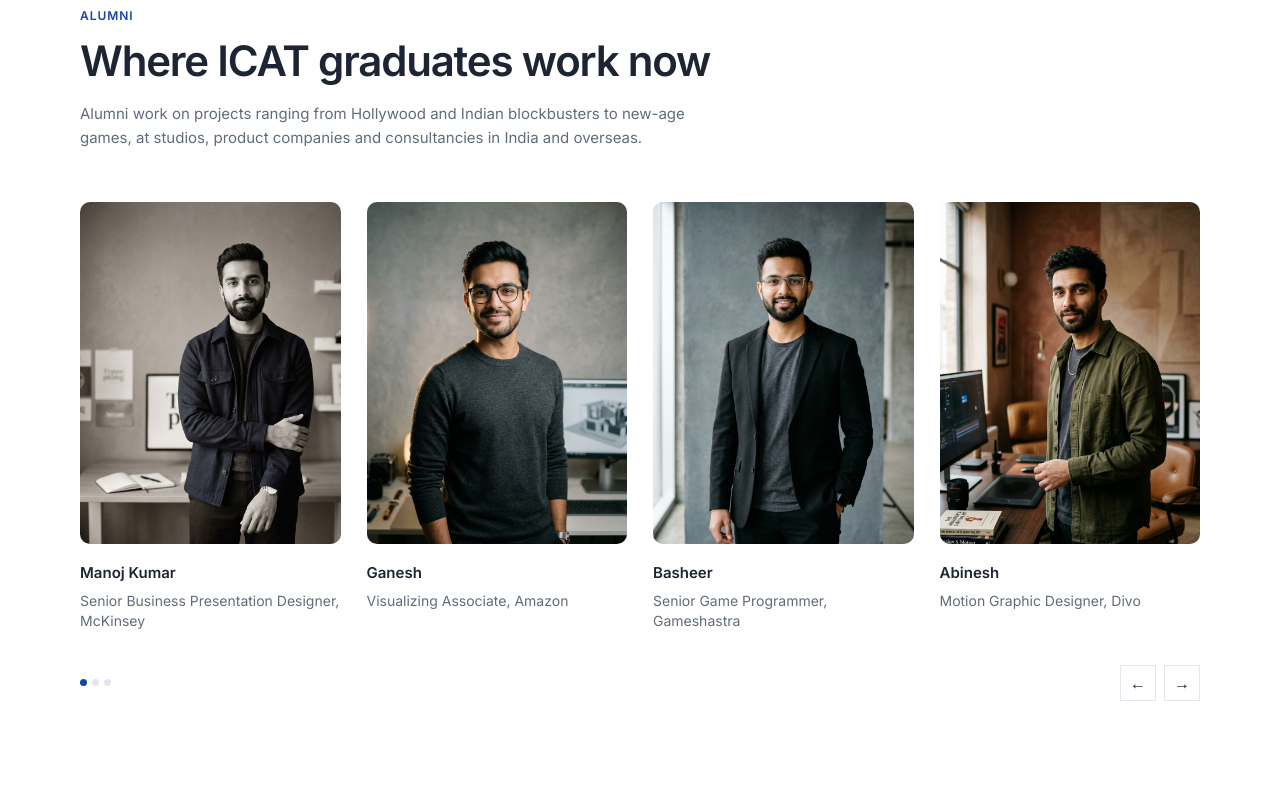
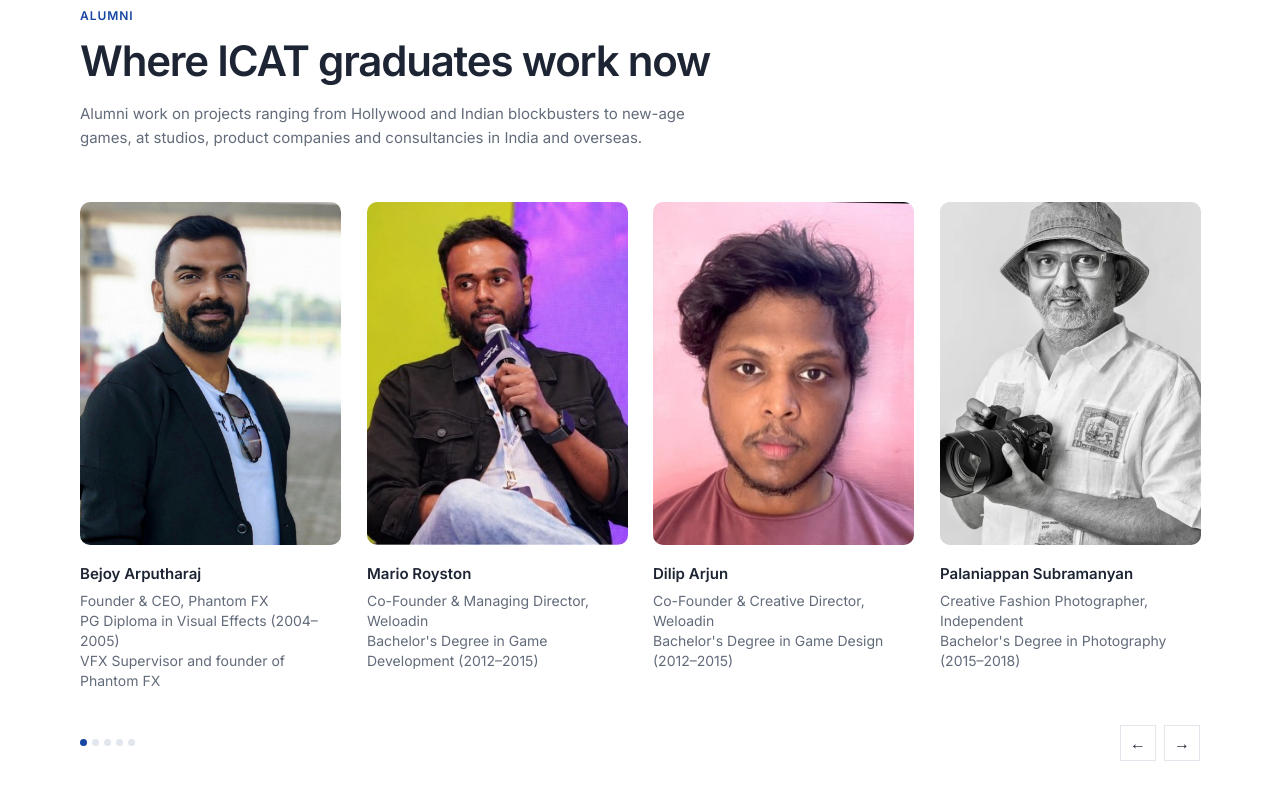
Before and after one commit to Sathish-Kumar-T/icat-website, a React (Vite) app: page / in a window 1280 px wide. Shown: the part 6346-7146 px from the top of the page. Built offline with nearby package versions, Linux system fonts and the light colour scheme.

Commit message:
feat(alumni): enhance alumni section with interactive cards
Refactor alumni data integration and apply CSS hover animations to improve the visual experience of the alumni showcase. Corrected an image path for consistent asset loading.

```diff
--- a/src/data/alumniData.ts
+++ b/src/data/alumniData.ts
@@ -1,5 +1,5 @@
 import bejoyImage from "../assets/images/Alumini-1-bejoy.jpg";
-import marioImage from "../assets/Alumni-2-Mario Royston.jpg";
+import marioImage from "../assets/images/Alumni-2-Mario Royston.jpg";
 import dilipImage from "../assets/images/Alumni-3-Dilip Arjun.jpeg";
 import palaniappanImage from "../assets/images/Alumni-4-Vivek Desai.jpg";
 
--- a/src/index.css
+++ b/src/index.css
@@ -127,7 +127,12 @@ h1{letter-spacing:-1.44px;max-width:620px;margin:0 0 20px;font-size:48px;font-we
 .event-card .media-placeholder.has-image>img{position:absolute;inset:0;width:100%;height:100%;object-fit:cover;object-position:center}
 .event-card>div:not(.media-placeholder){padding:12px 40px 38px}
 .alumni-grid{grid-template-columns:repeat(4,1fr);gap:26px;display:grid}
-.alumni-grid .media-placeholder.portrait{aspect-ratio:.76}
+#alumni .alumni-grid article{transition:transform .3s cubic-bezier(.16,1,.3,1);will-change:transform}
+#alumni .alumni-grid article:hover{transform:scale(1.035)}
+.alumni-grid .media-placeholder.portrait{aspect-ratio:.76;transition:box-shadow .3s cubic-bezier(.16,1,.3,1)}
+#alumni .alumni-grid .media-placeholder.portrait>img{transition:transform .38s cubic-bezier(.16,1,.3,1)}
+#alumni .alumni-grid article:hover .media-placeholder.portrait{box-shadow:0 14px 32px color-mix(in srgb,var(--icat-navy) 14%,transparent)}
+#alumni .alumni-grid article:hover .media-placeholder.portrait>img{transform:scale(1.04)}
 .alumni-grid h3,.work-grid h3{margin:18px 0 6px;font-size:15px;font-weight:600}
 .alumni-grid p{color:var(--muted);margin:0;font-size:14px;line-height:20px}
 .slider-controls{justify-content:space-between;align-items:center;margin-top:34px;display:flex}
--- a/src/pages/HomePage.tsx
+++ b/src/pages/HomePage.tsx
@@ -19,13 +19,17 @@ import {
   type QualificationId,
 } from '../data/programmes';
 import {
-  ALUMNI_MEDIA,
   EVENT_MEDIA,
   NEWS_MEDIA,
   PROGRAMME_MEDIA,
   SECTION_MEDIA,
   WORK_MEDIA,
 } from '../data/media';
+import {
+  alumniTestimonials,
+  featuredAlumni,
+  industryAlumni,
+} from '../data/alumniData';
 import chennaiCampusImg from '../assets/images/Chennai-campus.png';
 import bengaluruCampusImg from '../assets/images/Bengaluru-campus.png';
 import hyderabadCampusImg from '../assets/images/Hyderabad-campus.png';
@@ -80,12 +84,12 @@ const CAMPUSES_LIST = [
   },
 ];
 
-const ALUMNI: [string, string][] = [
-  ['Manoj Kumar', 'Senior Business Presentation Designer, McKinsey'],
-  ['Ganesh', 'Visualizing Associate, Amazon'],
-  ['Basheer', 'Senior Game Programmer, Gameshastra'],
-  ['Abinesh', 'Motion Graphic Designer, Divo'],
-];
+const ALUMNI_LIST = [...featuredAlumni, ...industryAlumni];
+const ALUMNI_PAGE_SIZE = 4;
+const ALUMNI_SLIDES = Array.from(
+  { length: Math.ceil(ALUMNI_LIST.length / ALUMNI_PAGE_SIZE) },
+  (_, idx) => ALUMNI_LIST.slice(idx * ALUMNI_PAGE_SIZE, (idx + 1) * ALUMNI_PAGE_SIZE)
+);
 
 const CAREERS = [
   'Animation and film studios',
@@ -443,21 +447,31 @@ export function HomePage() {
             copy="Alumni work on projects ranging from Hollywood and Indian blockbusters to new-age games, at studios, product companies and consultancies in India and overseas."
           />
           <div className="alumni-grid stagger-grid">
-            {ALUMNI.map(([name, role], idx) => (
-              <article key={name}>
-                <MediaPlaceholder
-                  portrait
-                  src={ALUMNI_MEDIA[idx]}
-                  alt={`${name}, ${role}`}
-                />
-                <h3>{name}</h3>
-                <p>{role}</p>
-              </article>
-            ))}
+            {ALUMNI_SLIDES[alumniSlide].map((alumnus) => {
+              const role = `${alumnus.designation}, ${alumnus.company}`;
+              return (
+                <article key={`${alumnus.name}-${alumnus.company}`}>
+                  <MediaPlaceholder
+                    portrait
+                    src={alumnus.image || undefined}
+                    alt={`${alumnus.name}, ${role}`}
+                  />
+                  <h3>{alumnus.name}</h3>
+                  <p>{role}</p>
+                  {alumnus.program && (
+                    <p>
+                      {alumnus.program}
+                      {alumnus.years ? ` (${alumnus.years})` : ''}
+                    </p>
+                  )}
+                  {alumnus.achievement && <p>{alumnus.achievement}</p>}
+                </article>
+              );
+            })}
           </div>
           <div className="slider-controls" aria-label="Alumni slider controls">
             <span>
-              {[0, 1, 2].map((idx) =>
+              {ALUMNI_SLIDES.map((_, idx) =>
                 alumniSlide === idx ? <b key={idx} /> : <i key={idx} />
               )}
             </span>
@@ -465,14 +479,16 @@ export function HomePage() {
               <button
                 type="button"
                 aria-label="Previous alumni"
-                onClick={() => setAlumniSlide((prev) => (prev + 2) % 3)}
+                onClick={() =>
+                  setAlumniSlide((prev) => (prev - 1 + ALUMNI_SLIDES.length) % ALUMNI_SLIDES.length)
+                }
               >
                 ←
               </button>
               <button
                 type="button"
                 aria-label="Next alumni"
-                onClick={() => setAlumniSlide((prev) => (prev + 1) % 3)}
+                onClick={() => setAlumniSlide((prev) => (prev + 1) % ALUMNI_SLIDES.length)}
               >
                 →
               </button>
@@ -485,6 +501,17 @@ export function HomePage() {
               design, fashion and interiors.
             </p>
             <ActionButton href="#alumni">Read alumni stories</ActionButton>
+          </div>
+          <div className="quotes mt-12 reveal">
+            {alumniTestimonials.map((testimonial) => (
+              <blockquote key={testimonial.name}>
+                <p>{testimonial.quote}</p>
+                <footer>
+                  <b>{testimonial.name}</b>
+                  <span>{testimonial.program}</span>
+                </footer>
+              </blockquote>
+            ))}
           </div>
         </section>
 
```
